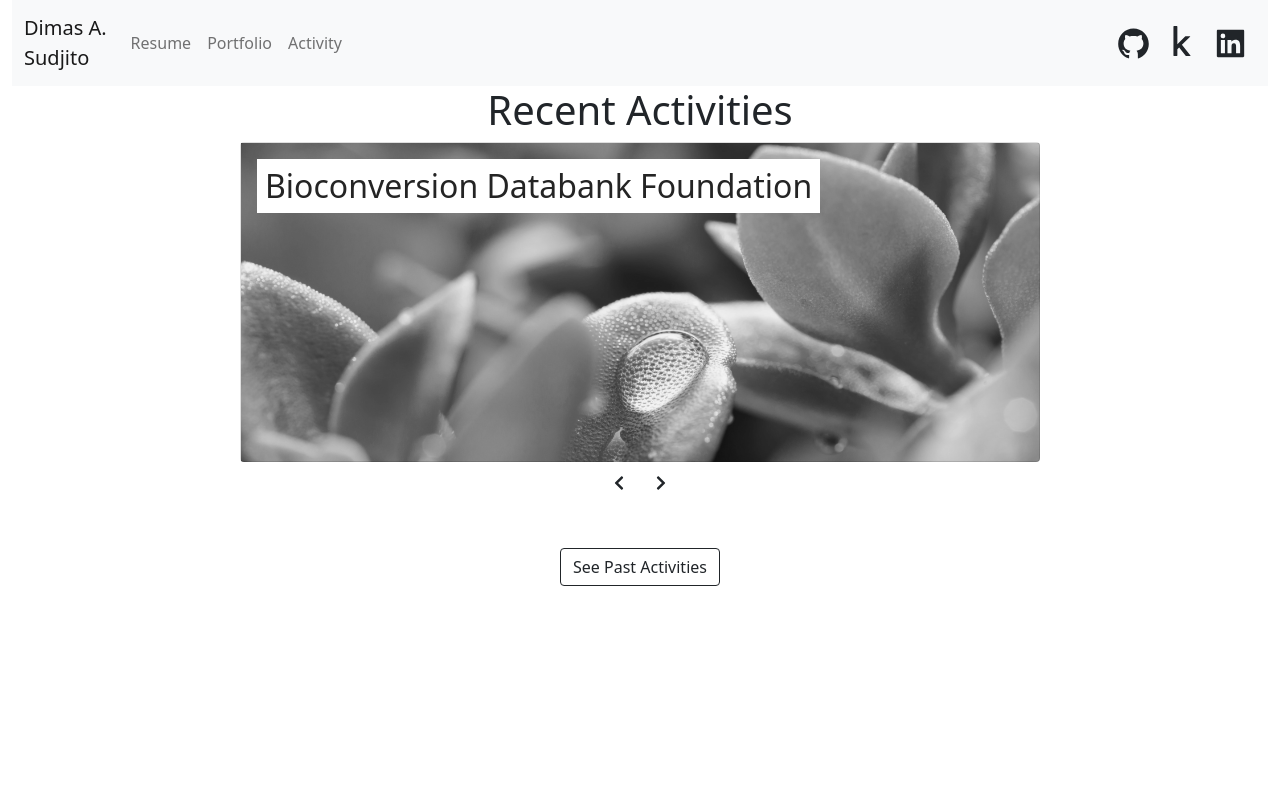
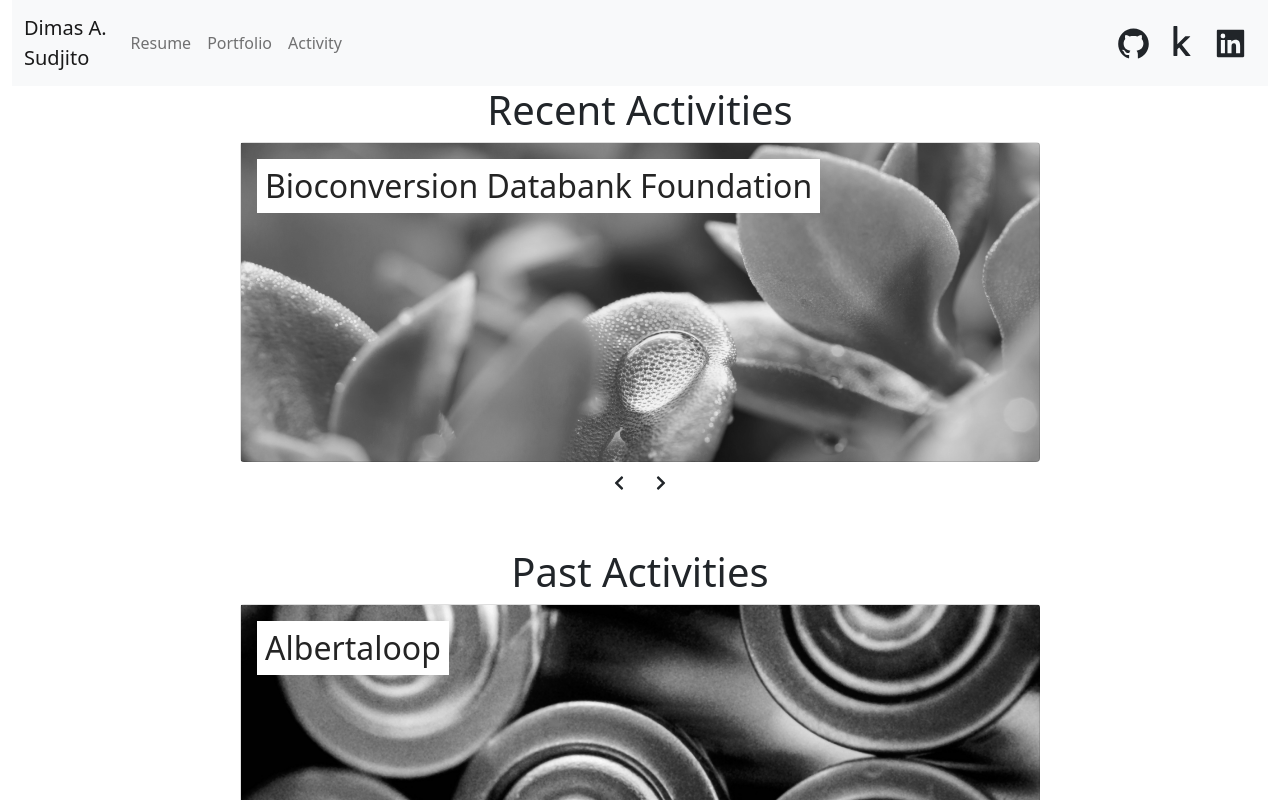
Before and after one commit to dimassudjito/dimas-site, a React (Create React App) app: page /activity in a window 1280 px wide. Shown: the top 800 px of the page. Built offline with nearby package versions, Linux system fonts and the light colour scheme.

Commit message:
remove button in activities

```diff
--- a/src/components/activity/index.js
+++ b/src/components/activity/index.js
@@ -12,28 +12,14 @@ const Activity = () => {
     (item) => item.category === 'past'
   )
 
-  const [showPast, setShowPast] = useState(false)
-
   return (
     <div className="container">
       <h1 className="d-flex justify-content-center">Recent Activities</h1>
       <Experience items={recentExperience} />
-      <div className="d-flex justify-content-center">
-        <button
-          className="btn btn-outline-dark"
-          onClick={() => setShowPast(!showPast)}
-        >
-          {(!showPast && 'See Past Activities') || 'Hide Past Activities'}
-        </button>
+      <div>
+        <h1 className="d-flex justify-content-center">Past Activities</h1>
+        <Experience items={pastExperience} />
       </div>
-      {showPast && (
-        <div>
-          <h1 className="d-flex justify-content-center my-3">
-            Past Activities
-          </h1>
-          <Experience items={pastExperience} />
-        </div>
-      )}
     </div>
   )
 }
--- a/src/data/portfolioData.js
+++ b/src/data/portfolioData.js
@@ -4,7 +4,7 @@ const portfolioData = [
     img: './assets/xray.png',
     title: 'Fill-in-the-blank Medical Report',
     desc: `Automatic filling of medical report from chest X-ray scans using CNN-LSTM
-    architecture.`,
+    architecture. Worked under Dr. Li Cheng and Hoang Nguyen.`,
     category: 'Original',
     demo: ``,
     code: `https://github.com/dimassudjito/med-caption`,
@@ -14,11 +14,13 @@ const portfolioData = [
     id: 6,
     img: './assets/quora.png',
     title: 'Quora clone',
-    desc: `A clone of quora.com built with MEVN stack. Includes user authentication and GraphQL API`,
+    desc: `A full clone of quora.com, a questions and answers application, based on
+    GraphQL. Equipped with a classifier API to detect insincere questions.`,
     category: 'Forgery',
     demo: `https://rankify.netlify.com`,
     code: `https://github.com/dimassudjito/quora-clone`,
-    tools: 'Apollo, MongoDB, Mongoose, Vue.js, Vuetify'
+    tools:
+      'Scikit-learn, Flask, MongoDB, Mongoose, Apollo Server, Vue.js, Vuetify'
   },
   {
     id: 5,
@@ -34,7 +36,8 @@ const portfolioData = [
     id: 1,
     img: './assets/bang.jpg',
     title: 'bang!',
-    desc: `It's the classic duel game where 2 players compete to shoot the fastest. To fire the gun, the player will make a gun gesture and point it at the camera`,
+    desc: `A Kinect-like duel game where the players make the gun motion to pull the
+    trigger. The player who shoots faster wins.`,
     category: 'Original',
     demo: `https://bang-game.netlify.app/`,
     code: `https://github.com/dimassudjito/bang`,
```
